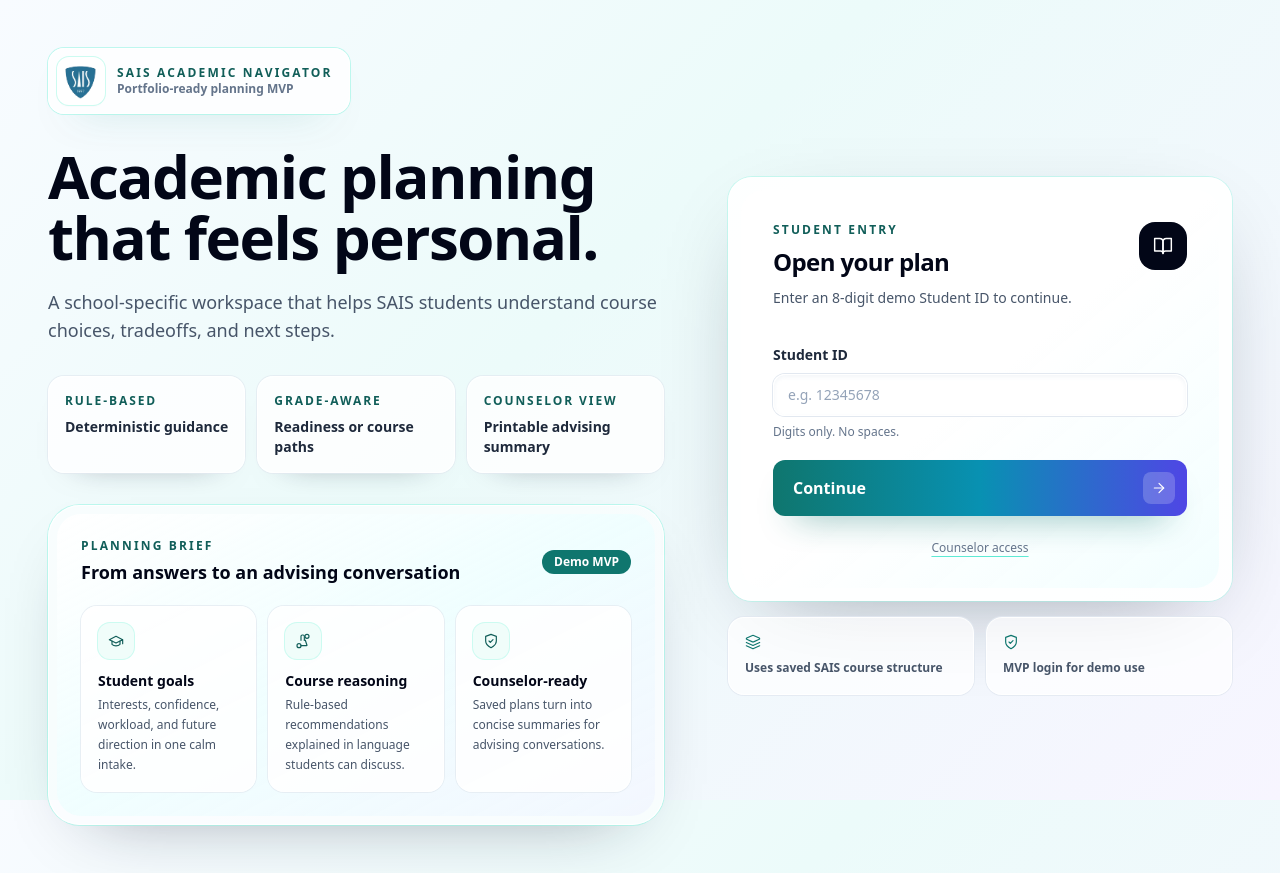
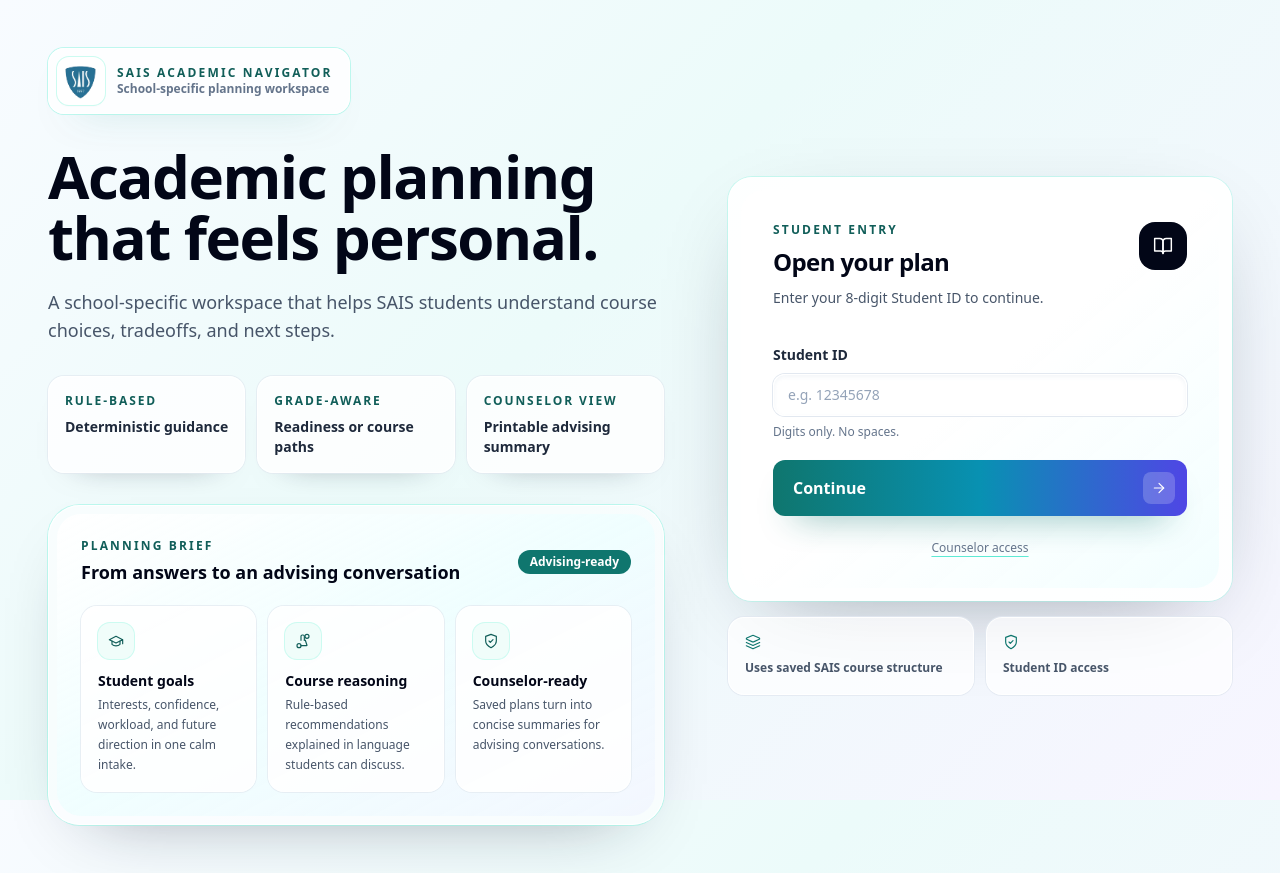
Before and after one commit to aldaqrouqtaysir/academic-pathfinder-app, a Next.js app: page /login in a window 1280 px wide. Built offline with nearby package versions, Linux system fonts and the light colour scheme.

Commit message:
Finalize portfolio README and screenshots

```diff
--- a/src/app/login/page.tsx
+++ b/src/app/login/page.tsx
@@ -44,7 +44,7 @@ const highlights = [
 
 const assuranceCards = [
   { icon: IconLayers, text: "Uses saved SAIS course structure" },
-  { icon: IconShieldCheck, text: "MVP login for demo use" },
+  { icon: IconShieldCheck, text: "Student ID access" },
 ] as const;
 
 export default function LoginPage() {
@@ -116,7 +116,7 @@ export default function LoginPage() {
             </span>
             <span>
               <span className="block text-xs font-bold uppercase tracking-[0.18em] text-teal-800">SAIS Academic Navigator</span>
-              <span className="block text-xs font-semibold text-slate-500">Portfolio-ready planning MVP</span>
+              <span className="block text-xs font-semibold text-slate-500">School-specific planning workspace</span>
             </span>
           </div>
 
@@ -150,7 +150,7 @@ export default function LoginPage() {
                   <p className="text-xs font-bold uppercase tracking-[0.18em] text-teal-800">Planning brief</p>
                   <p className="mt-1 text-lg font-bold text-slate-950">From answers to an advising conversation</p>
                 </div>
-                <span className="rounded-full bg-teal-700 px-3 py-1 text-xs font-bold text-white">Demo MVP</span>
+                <span className="rounded-full bg-teal-700 px-3 py-1 text-xs font-bold text-white">Advising-ready</span>
               </div>
               <div className="mt-5 grid gap-3 sm:grid-cols-3">
                 {highlights.map(({ icon: Icon, title, body }) => (
@@ -174,7 +174,7 @@ export default function LoginPage() {
                 <div>
                   <p className="text-xs font-bold uppercase tracking-[0.18em] text-teal-800">Student entry</p>
                   <h2 className="mt-2 text-2xl font-black tracking-tight text-slate-950">Open your plan</h2>
-                  <p className="mt-2 text-sm font-medium leading-6 text-slate-600">Enter an 8-digit demo Student ID to continue.</p>
+                  <p className="mt-2 text-sm font-medium leading-6 text-slate-600">Enter your 8-digit Student ID to continue.</p>
                 </div>
                 <span className="hidden h-12 w-12 shrink-0 items-center justify-center rounded-2xl bg-slate-950 text-white shadow-[0_18px_34px_-24px_rgba(15,23,42,0.9)] sm:flex">
                   <IconBookOpen className="h-5 w-5" />
```
Also changed, not shown: 8 other files (tests, documents, lock files or other folders).
